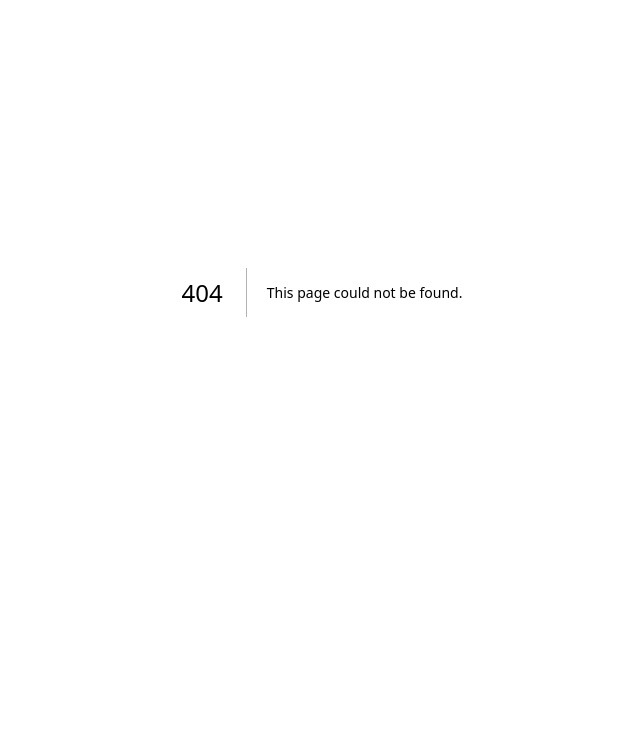
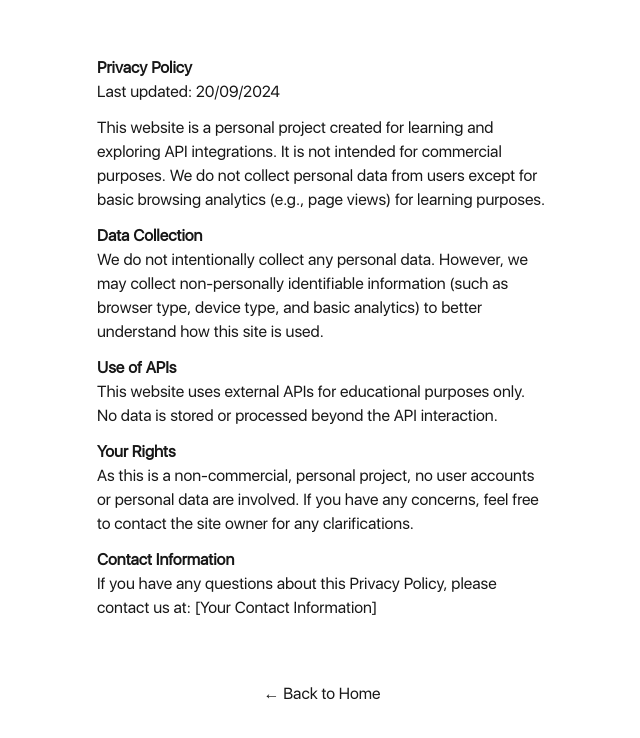
Before and after one commit to maszaen/user-interface-learning, a Next.js app: page /privacypolicy in a window 1280 px wide. Before the commit this address had no page. Shown: the part 108-846 px from the top of the page, without its empty margins (318-958 px from the left). Before the commit the page ends 800 px from the top, so only its background shows below. Built offline with nearby package versions, Linux system fonts and the light colour scheme.

Commit message:
googleapikeyupdate

```diff
--- a/app/about/page.tsx
+++ /dev/null
@@ -1,100 +0,0 @@
-import Image from "next/image";
-
-export default function Home() {
-  return (
-    <div className="grid grid-rows-[20px_1fr_20px] items-center justify-items-center min-h-screen p-8 pb-20 gap-16 sm:p-20 font-[family-name:var(--font-geist-sans)]">
-      <main className="flex flex-col gap-8 row-start-2 items-center sm:items-start">
-        <Image
-          className="dark:invert"
-          src="https://nextjs.org/icons/next.svg"
-          alt="Next.js logo"
-          width={180}
-          height={38}
-          priority
-        />
-        <ol className="list-inside list-decimal text-sm text-center sm:text-left font-[family-name:var(--font-geist-mono)]">
-          <li className="mb-2">
-            Mulailah bereksperimen, buka dan edit folder{" "}
-            <code className="bg-black/[.05] dark:bg-white/[.06] px-1 py-0.5 rounded font-semibold">
-              app/learn
-            </code>
-            .
-          </li>
-          <li>Kembangkan kreatifitasmu, jadilah programer handal</li>
-        </ol>
-
-        <div className="flex gap-4 items-center flex-col sm:flex-row">
-          <a
-            className="rounded-full border border-solid border-transparent transition-colors flex items-center justify-center bg-foreground text-background gap-2 hover:bg-[#383838] dark:hover:bg-[#ccc] text-sm sm:text-base h-10 sm:h-12 px-4 sm:px-5"
-            href="/learn"
-            rel="noopener noreferrer"
-          >
-            <Image
-              className="dark:invert"
-              src="https://nextjs.org/icons/vercel.svg"
-              alt="Vercel logomark"
-              width={20}
-              height={20}
-            />
-            Deploy now
-          </a>
-          <a
-            className="rounded-full border border-solid border-black/[.08] dark:border-white/[.145] transition-colors flex items-center justify-center hover:bg-[#f2f2f2] dark:hover:bg-[#1a1a1a] hover:border-transparent text-sm sm:text-base h-10 sm:h-12 px-4 sm:px-5 sm:min-w-44"
-            href="https://nextjs.org/docs?utm_source=create-next-app&utm_medium=appdir-template-tw&utm_campaign=create-next-app"
-            target="_blank"
-            rel="noopener noreferrer"
-          >
-            Read our docs
-          </a>
-        </div>
-      </main>
-      <footer className="row-start-3 flex gap-6 flex-wrap items-center justify-center">
-        <a
-          className="flex items-center gap-2 hover:underline hover:underline-offset-4"
-          href="https://nextjs.org/learn?utm_source=create-next-app&utm_medium=appdir-template-tw&utm_campaign=create-next-app"
-          target="_blank"
-          rel="noopener noreferrer"
-        >
-          <Image
-            aria-hidden
-            src="https://nextjs.org/icons/file.svg"
-            alt="File icon"
-            width={16}
-            height={16}
-          />
-          &larr; Back
-        </a>
-        <a
-          className="flex items-center gap-2 hover:underline hover:underline-offset-4"
-          href="https://vercel.com/templates?framework=next.js&utm_source=create-next-app&utm_medium=appdir-template-tw&utm_campaign=create-next-app"
-          target="_blank"
-          rel="noopener noreferrer"
-        >
-          <Image
-            aria-hidden
-            src="https://nextjs.org/icons/window.svg"
-            alt="Window icon"
-            width={16}
-            height={16}
-          />
-          Examples
-        </a>
-        <a
-          className="flex items-center gap-2 hover:underline hover:underline-offset-4"
-          href="https://nextjs.org?utm_source=create-next-app&utm_medium=appdir-template-tw&utm_campaign=create-next-app"
-          target="_blank"
-          rel="noopener noreferrer"
-        >
-          <Image
-            aria-hidden
-            src="https://nextjs.org/icons/globe.svg"
-            alt="Globe icon"
-            width={16}
-            height={16}
-          />
-          Go to nextjs.org →
-        </a>
-      </footer>
-    </div>
-  );
-}
--- a/app/components/driveauth/page.tsx
+++ b/app/components/driveauth/page.tsx
@@ -1,29 +1,40 @@
 import { useEffect, useState } from "react";
 import { gapi } from "gapi-script";
 
-const CLIENT_ID = "891166606972-7o388rjai971u6n33n9a4drdjh6ej8oj.apps.googleusercontent.com";
-const API_KEY = "AIzaSyATb4XpbP0OguXeVjp97UO544jRtxUTvbc";
+const CLIENT_ID = process.env.CLIENT_ID;
+const API_KEY = process.env.API_KEY;
 const DISCOVERY_DOC = "https://www.googleapis.com/discovery/v1/apis/drive/v3/rest";
-const SCOPES = "https://www.googleapis.com/auth/drive.metadata.readonly";
+const SCOPES = "https://www.googleapis.com/auth/drive.readonly";
 
 export default function DriveAuth() {
   const [isSignedIn, setIsSignedIn] = useState(false);
   const [files, setFiles] = useState<string[]>([]);
+  const [errorMessage, setErrorMessage] = useState<string>("");
 
   useEffect(() => {
     function start() {
-      gapi.client.init({
+      gapi.client
+        .init({
           apiKey: API_KEY,
           discoveryDocs: [DISCOVERY_DOC],
-      }).then(() => {
-        gapi.auth2.init({
+        })
+        .then(() => {
+          gapi.auth2
+            .init({
               client_id: CLIENT_ID,
               scope: SCOPES,
-        }).then(() => {
+            })
+            .then(() => {
               const GoogleAuth = gapi.auth2.getAuthInstance();
               setIsSignedIn(GoogleAuth.isSignedIn.get());
               GoogleAuth.isSignedIn.listen(setIsSignedIn);
+            })
+            .catch((error: { message: string; }) => {
+              setErrorMessage("Error initializing Google Auth: " + error.message);
             });
+        })
+        .catch((error: { message: string; }) => {
+          setErrorMessage("Error initializing GAPI Client: " + error.message);
         });
     }
 
@@ -31,7 +42,9 @@ export default function DriveAuth() {
   }, []);
 
   const handleAuthClick = () => {
-    gapi.auth2.getAuthInstance().signIn();
+    gapi.auth2.getAuthInstance().signIn().catch((error: { message: string; }) => {
+      setErrorMessage("Sign-in failed: " + error.message);
+    });
   };
 
   const handleSignoutClick = () => {
@@ -39,12 +52,20 @@ export default function DriveAuth() {
   };
 
   const listFiles = async () => {
+    try {
       const response = await gapi.client.drive.files.list({
         pageSize: 10,
         fields: "files(id, name)",
       });
       const files = response.result.files;
+      if (files && files.length > 0) {
         setFiles(files.map((file: any) => `${file.name} (${file.id})`));
+      } else {
+        setFiles([]);
+      }
+    } catch (error: any) {
+      setErrorMessage("Error fetching files: " + error.message);
+    }
   };
 
   return (
@@ -54,10 +75,14 @@ export default function DriveAuth() {
         <>
           <button onClick={handleSignoutClick}>Sign Out</button>
           <button onClick={listFiles}>List Files</button>
+          {errorMessage && <p style={{ color: "red" }}>{errorMessage}</p>}
           <pre>{files.length ? files.join("\n") : "No files found."}</pre>
         </>
       ) : (
+        <>
           <button onClick={handleAuthClick}>Authorize</button>
+          {errorMessage && <p style={{ color: "red" }}>{errorMessage}</p>}
+        </>
       )}
     </div>
   );
--- a/app/globals.css
+++ b/app/globals.css
@@ -92,5 +92,9 @@ body {
     min-width: 100%
   }
 
+  .grey-color {
+    color: var(--secondaryAccent);
+  }
+
 
 }
--- a/app/page.tsx
+++ b/app/page.tsx
@@ -47,10 +47,10 @@ export default function Home() {
           </a>
           <a
             className="rounded-full border border-solid border-black/[.08] dark:border-white/[.145] transition-colors flex items-center justify-center hover:bg-[#f2f2f2] dark:hover:bg-[#1a1a1a] hover:border-transparent text-sm sm:text-base h-10 sm:h-12 px-4 sm:px-5 sm:min-w-44"
-            href="/about"
+            href="/privacypolicy"
             rel="noopener noreferrer"
           >
-            Tentang website
+            Privacy Policy
           </a>
         </div>
       </main>
--- /dev/null
+++ b/app/privacypolicy/page.tsx
@@ -0,0 +1,59 @@
+import Image from "next/image";
+import Link from "next/link";
+
+export default function Home() {
+  return (
+    <div className="grid h-full grid-rows-[20px_1fr_20px] items-center justify-items-center min-h-screen p-8 pb-20 gap-16 sm:p-20 font-[family-name:var(--font-geist-sans)]">
+      <main className="flex h-full max-w-[450px] flex-col gap-8 row-start-2 items-center sm:items-start">
+
+        <div className="flex flex-col w-full gap-3">
+          <div>
+            <h1 className="font-bold grey-color">Privacy Policy</h1>
+            <p>Last updated: 20/09/2024</p>
+          </div>
+
+          <div>
+            <p>
+              This website is a personal project created for learning and exploring API integrations.
+              It is not intended for commercial purposes. We do not collect personal data from users
+              except for basic browsing analytics (e.g., page views) for learning purposes.
+            </p>
+          </div>
+
+          <div>
+            <h2 className="font-bold grey-color">Data Collection</h2>
+            <p>
+              We do not intentionally collect any personal data. However, we may collect non-personally
+              identifiable information (such as browser type, device type, and basic analytics) to
+              better understand how this site is used.
+            </p>
+          </div>
+
+          <div>
+            <h2 className="font-bold grey-color">Use of APIs</h2>
+            <p>
+              This website uses external APIs for educational purposes only. No data is stored or
+              processed beyond the API interaction.
+            </p>
+          </div>
+
+          <div>
+            <h2 className="font-bold grey-color">Your Rights</h2>
+            <p>
+              As this is a non-commercial, personal project, no user accounts or personal data are
+              involved. If you have any concerns, feel free to contact the site owner for any clarifications.
+            </p>
+          </div>
+
+          <div>
+            <h2 className="font-bold grey-color">Contact Information</h2>
+            <p>If you have any questions about this Privacy Policy, please contact us at: [Your Contact Information]</p>
+          </div>
+        </div>
+      </main>
+      <footer className="row-start-3 flex gap-6 flex-wrap items-center justify-center">
+        <Link href="/">&larr; Back to Home</Link>
+      </footer>
+    </div>
+  );
+}
```
Also changed, not shown: 1 other file (tests, documents, lock files or other folders). Lines whose indentation alone changed are shown as unchanged.
